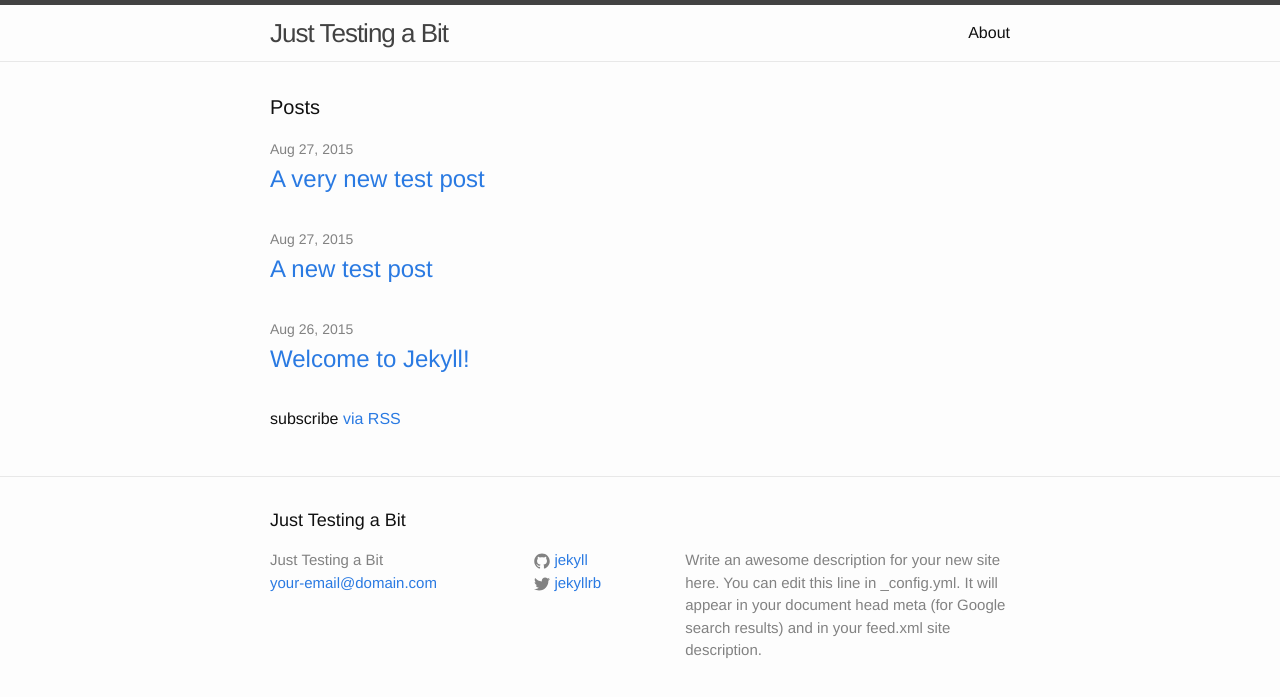
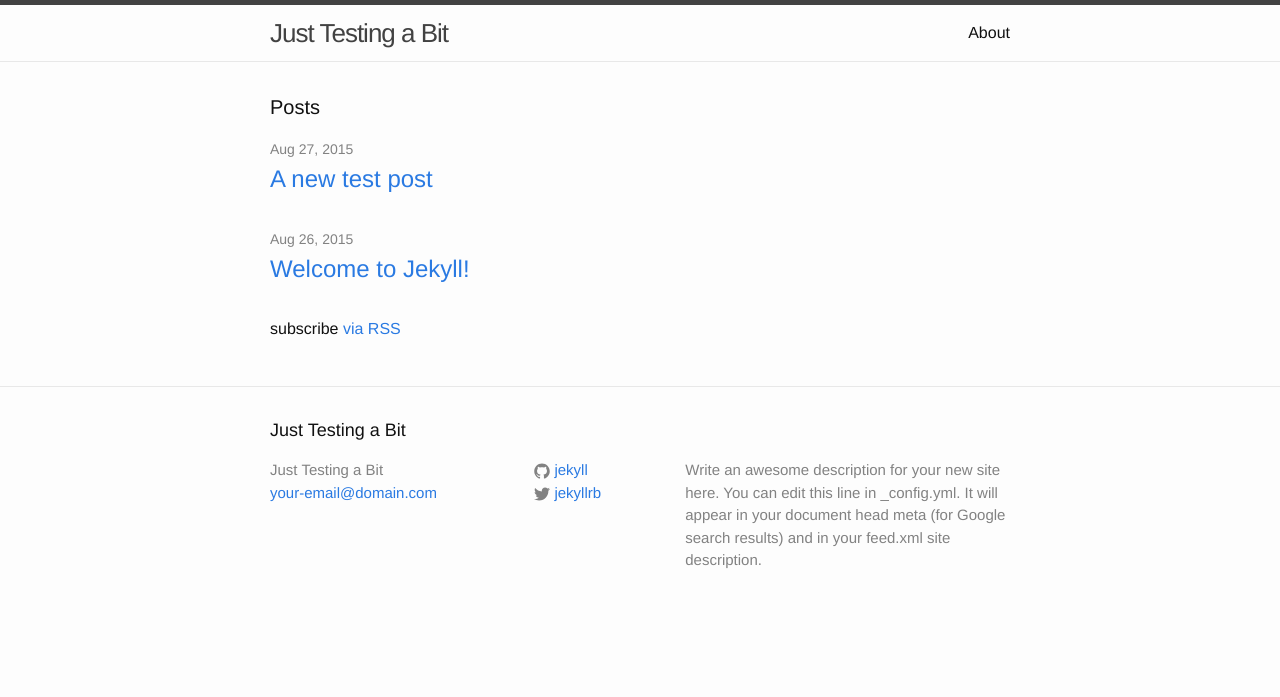
Before and after one commit to b-d-k/b-d-k.github.io, a Jekyll site: the page built from index.html, in a window 1280 px wide. Shown: the top 697 px of the page. Built offline with Jekyll 4.4.1, drawn with Linux system fonts in a browser that asks for light colours; a file with an impossible date is left out.

Commit message:
Updated 2015-08-27-very-new-post.md

```diff
--- a/_posts/2015-08-27-very-new-post.md
+++ b/_posts/2015-08-27-very-new-post.md
@@ -1,9 +1,10 @@
 ---
-published: true
+published: false
 layout: post
 title: A very new test post
-date: 2015-08-27 16:15:56
+date: {}
 ---
+
 
 
 
```
